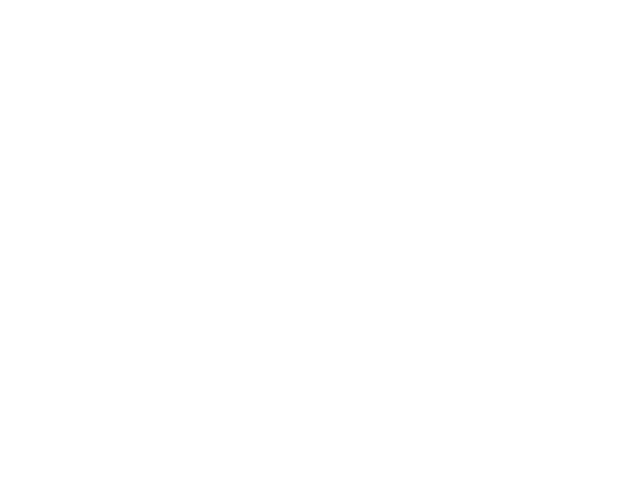
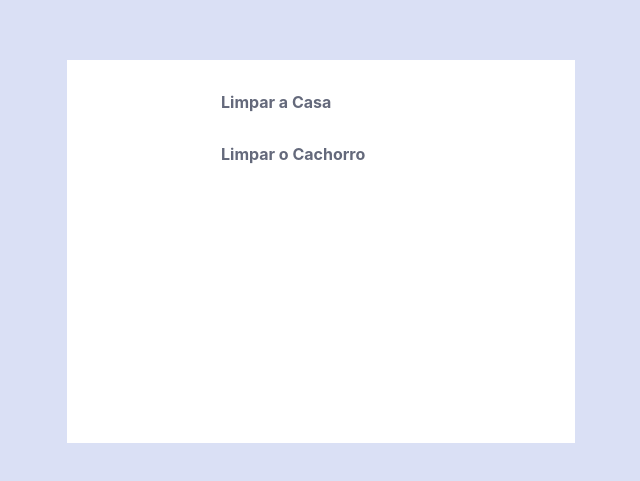
Before and after one commit to brmarmello/portfolio-of-challenges, a React (Create React App) app in the folder challenge-01/crud-complete_react-nodejs-postgresql/toDoFrontEnd/to-do-list/: page / in a window 1280 px wide. Shown: the part 149-630 px from the top of the page, without its empty margins (319-959 px from the left). Built offline with nearby package versions, Linux system fonts and the light colour scheme.

Commit message:
dev: create array for tasks.

```diff
--- a/challenge-01/crud-complete_react-nodejs-postgresql/toDoFrontEnd/to-do-list/src/App.js
+++ b/challenge-01/crud-complete_react-nodejs-postgresql/toDoFrontEnd/to-do-list/src/App.js
@@ -1,11 +1,41 @@
 // import logo from './logo.svg';
 import './App.css';
+
+const arrayTodos = [
+  { name: "Limpar a Casa", status: false },
+  { name: "Limpar o Cachorro", status: false }
+];
+
+const Todos = ({ todos }) => {
+    return (
+      <div className="todos">
+        {todos.map((todo) => {
+          return (
+            <div className="todo">
+              {/* <button
+                onClick={() => modifyStatusTodo(todo)}
+                className="checkbox"
+                style={{ backgroundColor: todo.status ? "#A879E6" : "white" }}
+              ></button> */}
+              <p>{todo.name}</p>
+              {/* <button onClick={() => handleWithEditButtonClick(todo)}>
+                <AiOutlineEdit size={20} color={"#64697b"}></AiOutlineEdit>
+              </button>
+              <button onClick={() => deleteTodo(todo)}>
+                <AiOutlineDelete size={20} color={"#64697b"}></AiOutlineDelete>
+              </button> */}
+            </div>
+          );
+        })}
+      </div>
+    );
+  };
 
 function App() {
   return (
     <div className="App">
-      <header className="App-header">
-
+      <header className="container">
+        <Todos todos={arrayTodos}></Todos>
       </header>
     </div>
   );
```
